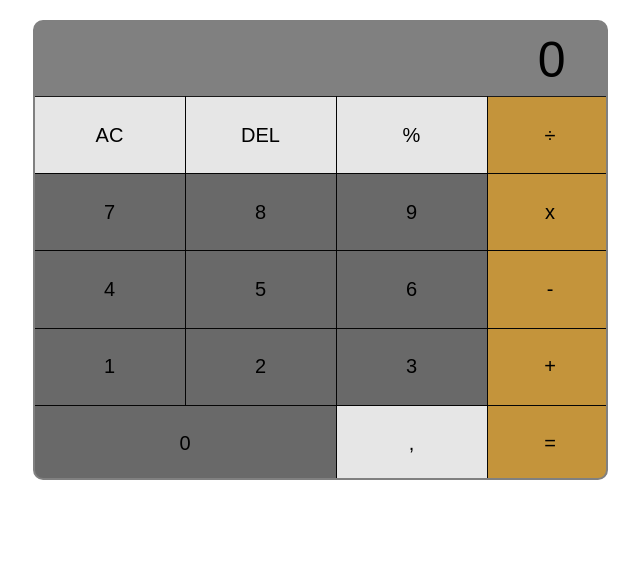
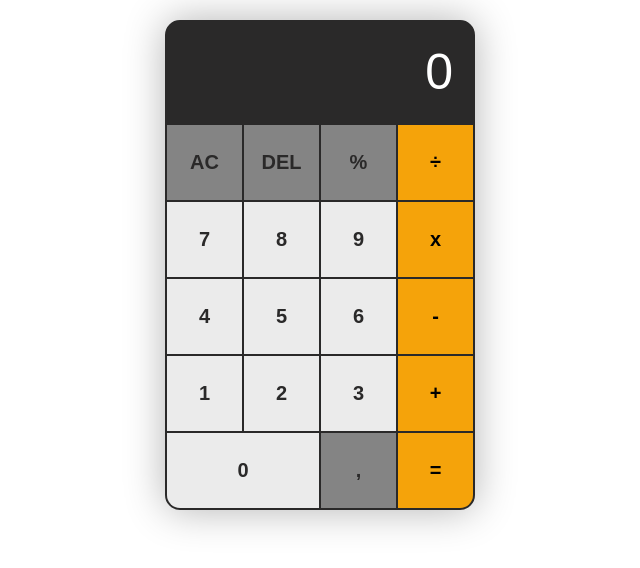
Before and after one commit to keremkoca/calculator-JS, a plain HTML site: page index.html in a window 1280 px wide. Shown: the whole page, without its empty margins (320-960 px from the left). Drawn offline with Linux system fonts and the light colour scheme.

Commit message:
fixed bugs changed css

```diff
--- a/index.html
+++ b/index.html
@@ -36,7 +36,7 @@
 
         <div class="btn number num-zero">0</div>
         <div class="btn func">,</div>
-        <div id="equals">&equals;</div>
+        <div class="btn operator-equals" id="equals">&equals;</div>
       </div>
     </div>
     <script src="/script.js"></script>
--- /dev/null
+++ b/login-style.css
@@ -0,0 +1,122 @@
+body {
+  --color-primary: #009579;
+  --color-primary-dark: #007f67;
+  --color-secondary: #252c6a;
+  --color-error: #cc3333;
+  --color-succes: #4bb544;
+  --border-radius: 4px;
+  /*Creating default values for colors and border-radius*/
+
+  margin: 0;
+  display: flex;
+  justify-content: center;
+  align-items: center;
+  font-size: 18px; /* default font-size 16px */
+  background: rgb(63, 94, 251);
+  background: radial-gradient(
+    circle,
+    rgba(63, 94, 251, 1) 0%,
+    rgba(252, 70, 107, 1) 100%
+  );
+}
+.container {
+  width: 400px;
+  max-width: 400px; /* when mobile adjust width */
+  margin: 1rem;
+  padding: 2rem; /*	 rem = Relative to font-size of the root element => 2rem=36px */
+  box-shadow: 0 0 40px rgba(0, 0, 0, 0.2);
+  border-radius: var(
+    --border-radius
+  ); /* selectin default values using var(--name,value)*/
+  background: #ffffff;
+}
+.container,
+.form-input,
+.submit-btn {
+  font: 500 1rem "QuickSand", sans-serif; /*font-weight font-size/line-height font-family*/
+}
+.form > *:first-child  /*selecting first child and setting his margin* (>)=>child combinator*/ {
+  margin-top: 0;
+}
+.form > *:last-child {
+  margin-bottom: 0;
+}
+.title {
+  margin-bottom: 2rem;
+  text-align: center;
+}
+.form-message {
+  text-align: center;
+  margin-bottom: 1rem;
+}
+.message-error {
+  color: var(--color-error);
+}
+.message-succes {
+  color: var(--color-succes);
+}
+.form-input {
+  display: block;
+  width: 100%;
+  padding: 0.75rem;
+  box-sizing: border-box;
+  border-radius: var(--border-radius);
+  border: 1px solid #dddddd;
+  outline: none;
+  background: #eeeeee;
+  transition: background 0.2s, border-color 0.2s;
+}
+.input:focus {
+  border-color: var(--color-primary); /*on focus apply this changes*/
+  background: #ffffff;
+}
+.form-input-error {
+  color: var(--color-error);
+  border-color: var(--color-error);
+}
+.form-input :valid {
+  color: var(--color-succes);
+  border-color: var(--color-succes);
+}
+.form-input:invalid {
+  color: var(--color-error);
+  border-color: var(--color-error);
+}
+
+.form-input-error-message {
+  margin-top: 0.5rem;
+  font-size: 0.85rem;
+  color: var(--color-error);
+}
+.submit-btn {
+  width: 100%;
+  padding: 1rem 2rem;
+  font-weight: bold;
+  font-size: 1.1rem;
+  color: #ffffff;
+  border: none;
+  border-radius: var(--border-radius);
+  outline: none;
+  cursor: pointer;
+  background: var(--color-primary);
+}
+.submit-btn:hover {
+  background: var(--color-primary-dark);
+}
+.submit-btn:active {
+  transform: scale(0.98);
+}
+.form-text {
+  text-align: center;
+}
+.form-link {
+  color: var(--color-secondary);
+  text-decoration: none;
+  cursor: pointer;
+}
+.form-link:hover {
+  text-decoration: underline;
+}
+.form-hidden {
+  display: none;
+}
--- a/script.js
+++ b/script.js
@@ -41,10 +41,17 @@ function display() {
   if (currentOperand === "" && operation === undefined) {
     currentText.innerHTML = "0";
   }
+  if (currentOperand !== "") {
+    operation === undefined;
+  }
 }
 
 function apendNumber(num) {
   if (num === "." && currentOperand.includes(".")) return;
+  if (num === "." && currentText.innerHTML === "0") {
+    currentOperand = "0";
+  }
+  if (num === "0" || currentOperand === "0") return;
   currentOperand = currentOperand + num;
 }
 
@@ -83,6 +90,7 @@ function calc() {
     }
 
   currentOperand = result;
+  result = "";
   operation = undefined;
   previousOperand = "";
 }
@@ -96,8 +104,13 @@ numbers.forEach((number) => {
 
 operators.forEach((operator) => {
   operator.addEventListener("click", () => {
-    selectOpr(operator.innerHTML);
-    display();
+    if (currentOperand !== "" && previousOperand !== "") {
+      calc();
+      display();
+    } else {
+      selectOpr(operator.innerHTML);
+      display();
+    }
   });
 });
 equalsBtn.addEventListener("click", () => {
--- a/style.css
+++ b/style.css
@@ -3,21 +3,27 @@
   margin: 0;
   padding: 0;
 }
+body {
+  display: flex;
+  justify-content: center;
+  align-items: center;
+}
 .calculator {
-  width: 575px;
-  height: 460px;
-  background-color: gray;
-  border: 2px solid gray;
-  border-radius: 10px;
+  display: flex;
+  flex-direction: column;
   overflow: hidden;
-  margin: auto;
+  background-color: rgb(42, 41, 41);
+  box-shadow: 0 0 40px rgba(0, 0, 0, 0.3);
+  border: 2px solid rgb(42, 41, 41);
+  border-radius: 15px;
   margin-top: 20px;
   font-family: "Source Sans Pro", sans-serif;
 }
 .output {
-  margin-right: 40px;
-  height: 75px;
-  background-color: gray;
+  color: white;
+  margin-bottom: 3px;
+  padding-right: 20px;
+  height: 100px;
   font-size: 50px;
   display: flex;
   justify-content: flex-end;
@@ -25,15 +31,28 @@
 }
 .buttons {
   display: grid;
-  grid-template-columns: 150px 150px 150px 125px;
-  grid-gap: 1px;
-  box-sizing: border-box;
-  height: 385px;
+  grid-template-columns: 75px 75px 75px 75px;
+  grid-gap: 2px;
+  font-weight: bold;
+  color: black;
   cursor: pointer;
 }
+.btn:active {
+  transform: scale(0.98);
+}
+.operator:hover {
+  background: rgb(137, 3, 3);
+}
+.btn {
+  height: 75px;
+}
+
+.func:hover {
+  background-color: rgb(210, 208, 208);
+}
 .func {
-  background-color: rgba(255, 255, 255, 0.8);
-  outline: 1px solid rgba(0, 0, 0, 0.8);
+  background-color: rgb(132, 132, 132);
+  color: rgb(42, 41, 41);
   padding: 10px;
   font-size: 20px;
   display: flex;
@@ -41,32 +60,37 @@
   align-items: center;
 }
 .number {
-  background-color: rgba(48, 46, 46, 0.288);
-  outline: 1px solid rgba(0, 0, 0, 0.8);
+  background-color: rgb(235, 235, 235);
+  color: rgb(42, 41, 41);
   padding: 10px;
   font-size: 20px;
   display: flex;
   justify-content: center;
   align-items: center;
 }
+.number:hover {
+  background-color: rgb(210, 208, 208);
+}
 .operator {
-  background-color: rgba(245, 163, 10, 0.582);
-  outline: 1px solid rgba(0, 0, 0, 0.8);
+  background-color: rgb(245, 163, 10);
   padding: 10px;
   font-size: 20px;
   display: flex;
   justify-content: center;
   align-items: center;
 }
-#equals {
-  background-color: rgba(245, 163, 10, 0.582);
-  outline: 1px solid rgba(0, 0, 0, 0.8);
+.operator-equals {
+  background-color: rgb(245, 163, 10);
   padding: 10px;
   font-size: 20px;
   display: flex;
   justify-content: center;
   align-items: center;
 }
+.operator-equals:hover {
+  background: rgb(137, 3, 3);
+}
+
 .num-zero {
   grid-column: span 2;
 }
```
